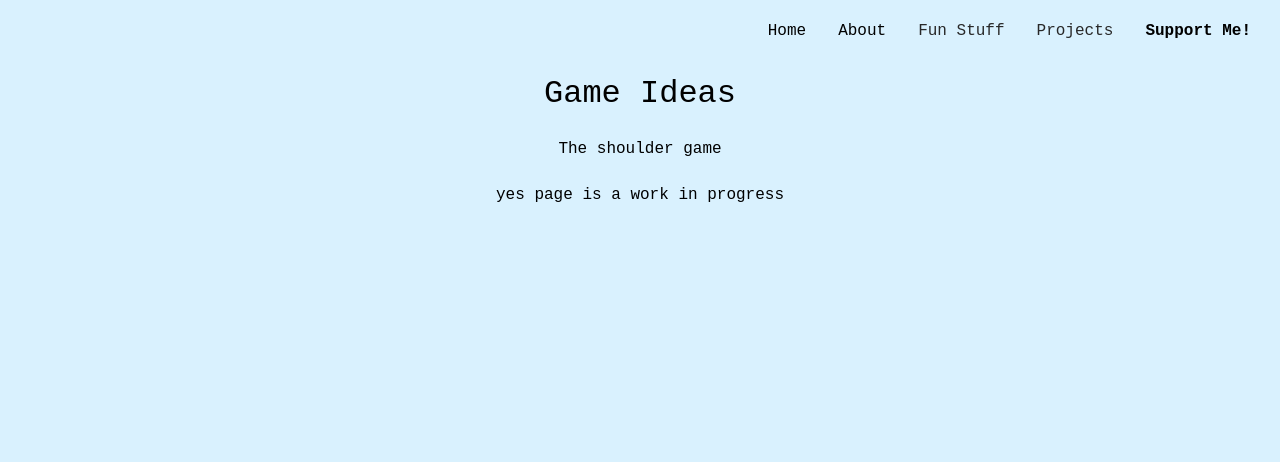
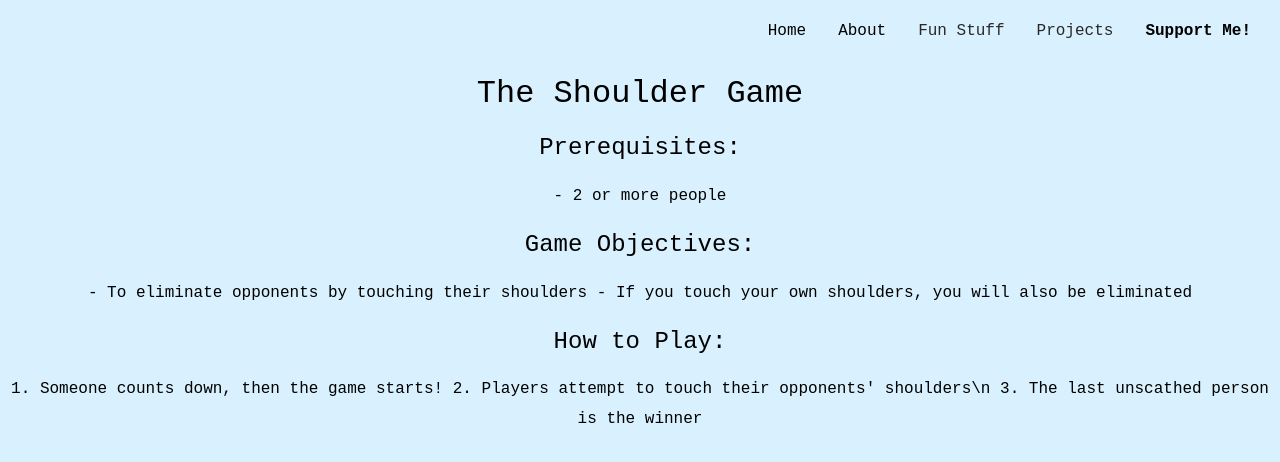
Before and after one commit to soocc/sooccsocks2, a Jekyll site: the page built from fun-stuff/shoulder-game.html, in a window 1280 px wide. Shown: the top 462 px of the page. Built offline with Jekyll 4.4.1, drawn with Linux system fonts in a browser that asks for light colours.

Commit message:
shoulder game

```diff
--- a/_layouts/default.html
+++ b/_layouts/default.html
@@ -22,7 +22,7 @@
           <i class="fa fa-caret-down"></i>
         </button>
         <div class="dropdown-content">
-          <a href="https://soocc.github.io/fun-stuff/game-ideas">Game Ideas</a>
+          <a href="https://soocc.github.io/fun-stuff/shoulder-game">Game Ideas</a>
           <a href="https://soocc.github.io/fun-stuff/music">Music</a>
         </div>
       </div>
--- a/fun-stuff/shoulder-game.html
+++ b/fun-stuff/shoulder-game.html
@@ -9,8 +9,26 @@ layout: default
     <link rel="stylesheet" href="/styles/styles.css">
   </head>
   <body align="center">
-    <h1>Game Ideas</h1>
-    <p>The shoulder game</p>
-    <p>yes page is a work in progress</p>
+    <h1>The Shoulder Game</h1>
+
+    <h2>Prerequisites:</h2>
+    <p>
+      - 2 or more people
+    </p>
+
+    <h2>Game Objectives:</h2>
+    <p>
+      - To eliminate opponents by touching their shoulders
+      - If you touch your own shoulders, you will also be eliminated
+    </p>
+
+    <h2>How to Play:</h2>
+    <p>
+      1. Someone counts down, then the game starts!
+      2. Players attempt to touch their opponents' shoulders\n
+      3. The last unscathed person is the winner
+    </p>
+
+    </p>
   </body>
 </html>
```
